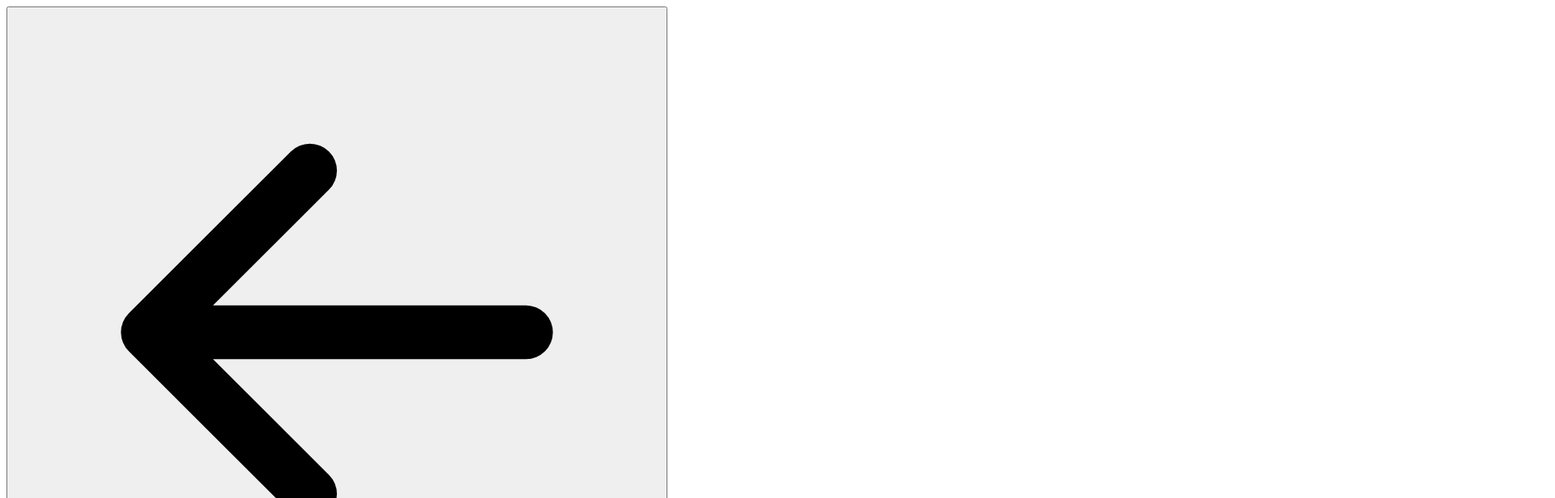
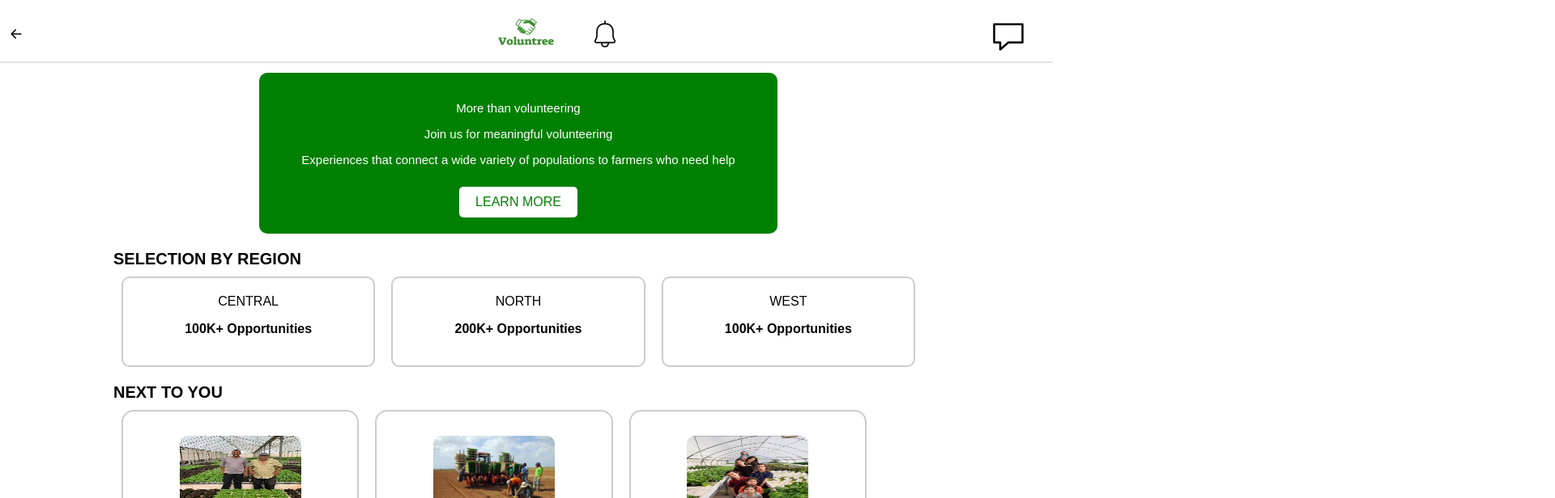
Before and after one commit to Daniel98bbzz/Voluntree, a Next.js app: page / in a window 1280 px wide. Shown: the top 616 px of the page at 81% size, 1920 px wide, since content can reach past the window. Built offline with nearby package versions, Linux system fonts and the light colour scheme.

Commit message:
Add files via upload

```diff
--- /dev/null
+++ b/src/pages/_app.js
@@ -0,0 +1,6 @@
+import "../styles/globals.css";
+const { default: mongoose } = require("mongoose");
+
+export default function App({ Component, pageProps }) {
+  return <Component {...pageProps} />;
+}
```
